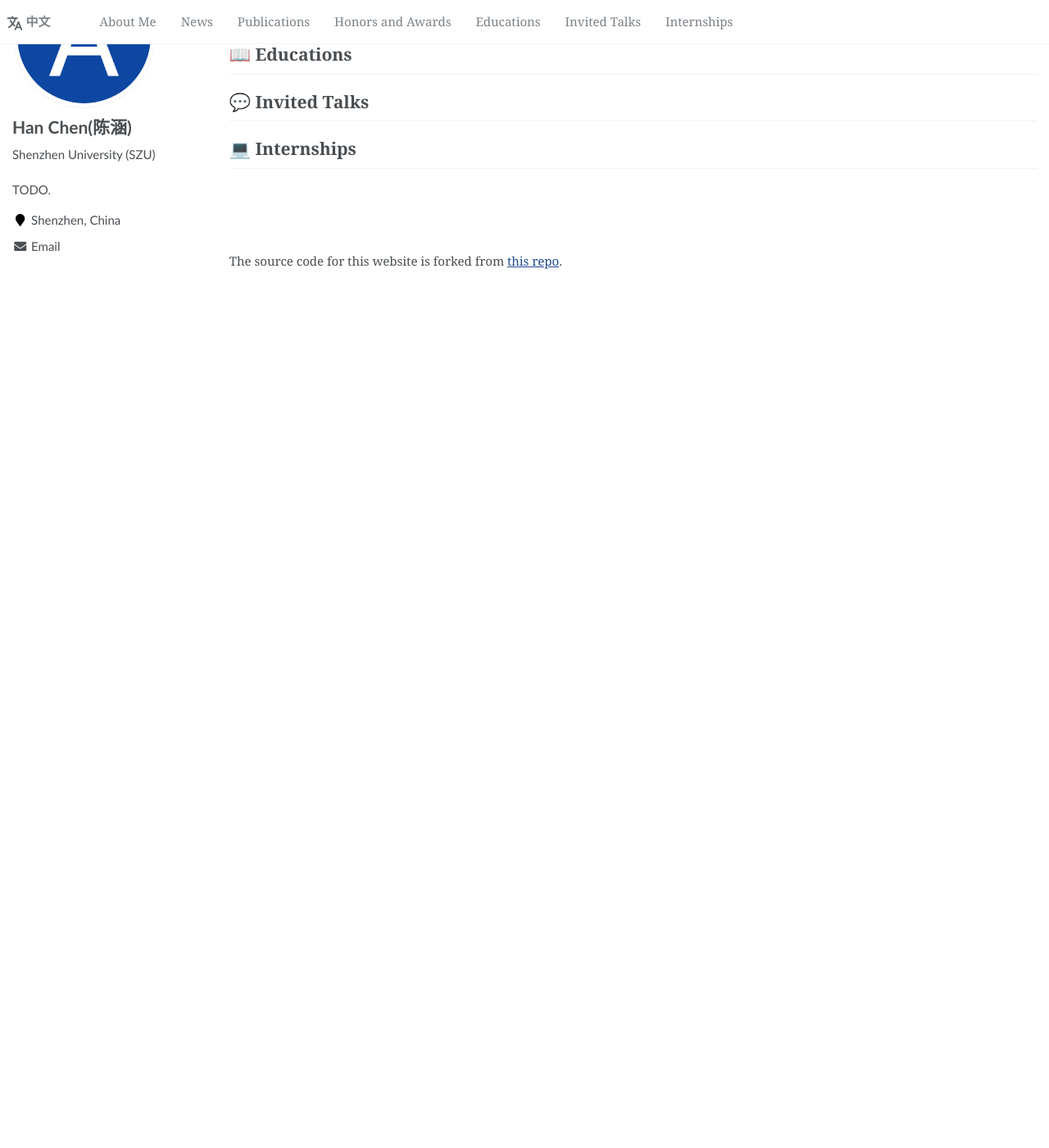
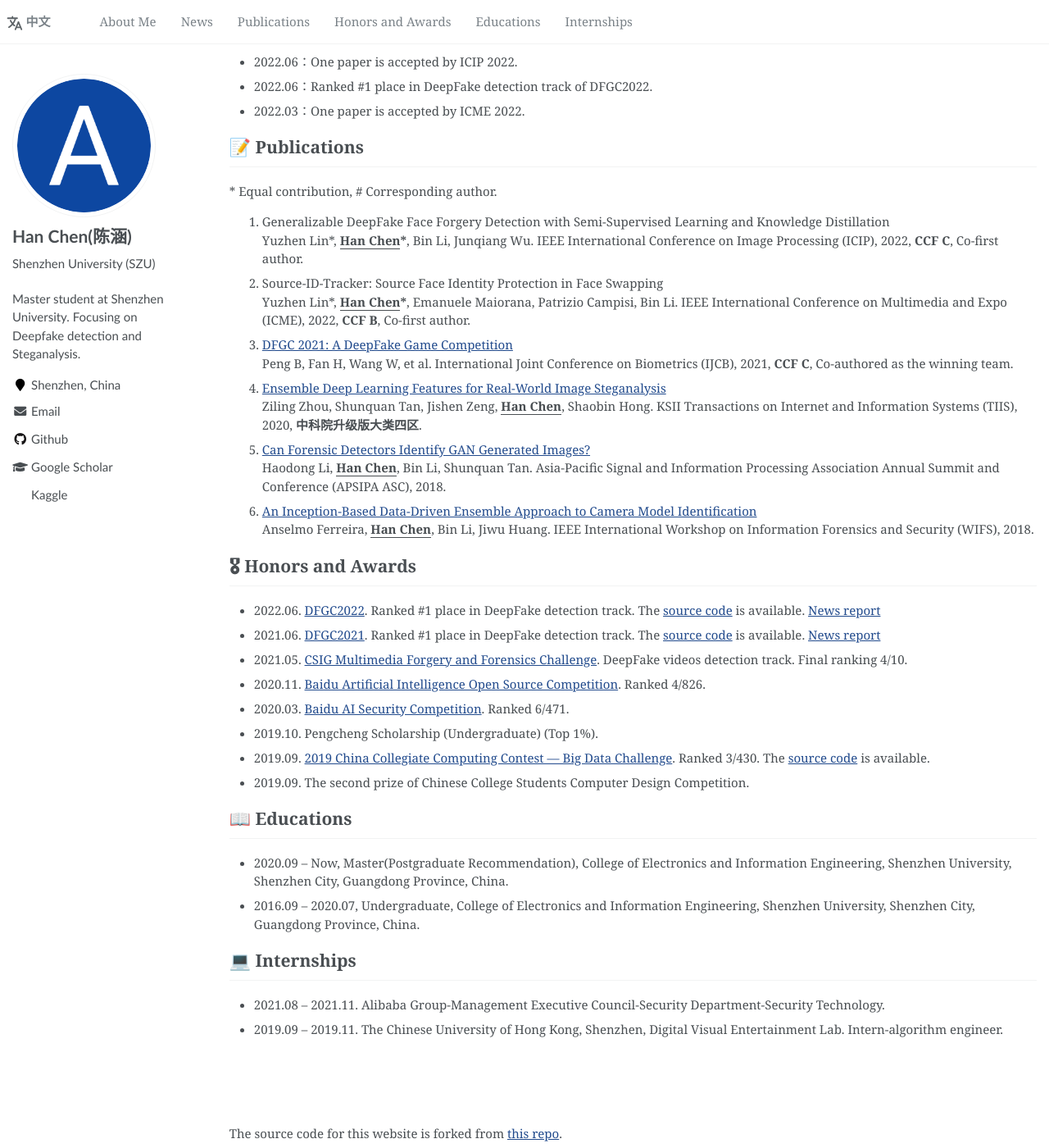
Before and after one commit to chenhanch/chenhanch.github.io, a Jekyll site: the page built from _pages/about.md, in a window 1280 px wide and 1400 px high, scrolled down 209 px. Shown: the whole window at 82% size. Built offline with Jekyll 4.4.1, drawn with Linux system fonts in a browser that asks for light colours; before the commit the page ends 900 px from its top, so only the background shows below that; some of the changed text lies outside the part shown.

Commit message:
update 20220627

```diff
--- a/Gemfile
+++ b/Gemfile
@@ -29,3 +29,4 @@ end
 
 gem "webrick", "~> 1.7"
 gem "activesupport", ">= 4.1.11"
+gem "octokit", ">= 4.25.0"
--- a/_config.yml
+++ b/_config.yml
@@ -7,7 +7,7 @@
 
 # Site Settings
 title                    : "Han Chen(陈涵)"
-description              : "TODO. "
+description              : "Master student at Shenzhen University. Focusing on Deepfake detection and Steganalysis. "
 repository               : "chenhanch.github.io"
 github                   : "chenhanch"
 google_scholar_stats_use_cdn : true
@@ -28,8 +28,9 @@ author:
   location         : "Shenzhen, China"
   employer         :
   pubmed           :
-  googlescholar    :
+  googlescholar    : "https://scholar.google.com.hk/citations?user=gjRK_isAAAAJ&hl=zh-CN"
   email            : "hanchensz97@gmail.com"
+  kaggle           : "han2016130205"
   researchgate     :  # e.g., "https://www.researchgate.net/profile/yourprofile"
   uri              :
   bitbucket        :
@@ -38,7 +39,7 @@ author:
   flickr           :
   facebook         :
   foursquare       :
-  github           : # e.g., "github username"
+  github           : "chenhanch"
   google_plus      :
   keybase          :
   instagram        :
--- a/_data/navigation.yml
+++ b/_data/navigation.yml
@@ -15,8 +15,5 @@ main:
   - title: "Educations"
     url: "/#-educations"
 
-  - title: "Invited Talks"
-    url: "/#-invited-talks"
-
   - title: "Internships"
     url: "/#-internships"
--- a/_includes/author-profile.html
+++ b/_includes/author-profile.html
@@ -118,6 +118,9 @@
       {% if author.wikipedia %}
         <li><a href="https://en.wikipedia.org/wiki/User:{{ author.wikipedia }}"><i class="fab fa-fw fa-wikipedia-w" aria-hidden="true"></i> Wikipedia</a></li>
 {% endif %}
+      {% if author.kaggle %}
+        <li><a href="https://www.kaggle.com/{{ author.kaggle }}"><i class="fas fa-fw fa-kaggle" aria-hidden="true"></i> Kaggle</a></li>
+      {% endif %}
     </ul>
       <div class="author__urls_sm">
       {% if author.uri %}
--- a/_pages/about.md
+++ b/_pages/about.md
@@ -17,14 +17,57 @@ redirect_from:
 
 <span class='anchor' id='about-me'></span>
 
+I graduated from College of Electronics and Information Engineering, Shenzhen University with a bachelor’s degree in 2020. I am currently studying for a master's degree in Information and Communication Engineering at the College of Electronics and Information Engineering, Shenzhen University. My tutor is Professor [Bin Li](http://media-sec.szu.edu.cn/view/libin105.html), now I am studying at [Shenzhen Key Laboratory of Media Information Content Security](http://media-sec.szu.edu.cn/).
+
+My research interest includes Deepfake detection,Multimedia Forensics and Security and Steganalysis.<a href='https://scholar.google.com.hk/citations?user=gjRK_isAAAAJ&hl=zh-CN'><img src="https://img.shields.io/endpoint?url={{ url | url_encode }}&logo=Google%20Scholar&labelColor=f6f6f6&color=9cf&style=flat&label=citations">
+
 # 🔥 News
+
+<span class='anchor' id='-news'></span>
+
+* 2022.06：One paper is accepted by ICIP 2022.
+* 2022.06：Ranked #1 place in DeepFake detection track of DFGC2022.
+* 2022.03：One paper is accepted by ICME 2022.
 
 # 📝 Publications
 
+<span class='anchor' id='-publications'></span>
+
+\* Equal contribution, # Corresponding author.
+
+1. Generalizable DeepFake Face Forgery Detection with Semi-Supervised Learning and Knowledge Distillation <br/>Yuzhen Lin\*, **<u>Han Chen</u>\***, Bin Li, Junqiang Wu. IEEE International Conference on Image Processing (ICIP), 2022, **CCF C**, Co-first author.
+1. Source-ID-Tracker: Source Face Identity Protection in Face Swapping <br/>Yuzhen Lin\*, **<u>Han Chen</u>\***, Emanuele Maiorana, Patrizio Campisi, Bin Li. IEEE International Conference on Multimedia and Expo (ICME), 2022, **CCF B**, Co-first author.
+1. [DFGC 2021: A DeepFake Game Competition](https://ieeexplore.ieee.org/abstract/document/9484387) <br/>Peng B, Fan H, Wang W, et al. International Joint Conference on Biometrics (IJCB), 2021, **CCF C**, Co-authored as the winning team.
+2. [Ensemble Deep Learning Features for Real-World Image Steganalysis](https://www.koreascience.or.kr/article/JAKO202009135419236.page) <br/>Ziling Zhou, Shunquan Tan, Jishen Zeng, **<u>Han Chen</u>**, Shaobin Hong. KSII Transactions on Internet and Information Systems (TIIS), 2020, **中科院升级版大类四区**.
+3. [Can Forensic Detectors Identify GAN Generated Images?](https://ieeexplore.ieee.org/abstract/document/8659461/) <br/>Haodong Li, **<u>Han Chen</u>**, Bin Li, Shunquan Tan. Asia-Pacific Signal and Information Processing Association Annual Summit and Conference (APSIPA ASC), 2018.
+4. [An Inception-Based Data-Driven Ensemble Approach to Camera Model Identification](https://ieeexplore.ieee.org/abstract/document/8630774/) <br/>Anselmo Ferreira, **<u>Han Chen</u>**, Bin Li, Jiwu Huang. IEEE International Workshop on Information Forensics and Security (WIFS), 2018.
+
 # 🎖 Honors and Awards
+
+<span class='anchor' id='-honors-and-awards'></span>
+
+* 2022.06. [DFGC2022](https://codalab.lisn.upsaclay.fr/competitions/3523). Ranked #1 place in DeepFake detection track. The [source code](https://github.com/chenhanch/DFGC-2022-1st-place) is available. [News report](https://mp.weixin.qq.com/s/X4P_7EbrwCj_WpYA_NMsuQ)
+* 2021.06. [DFGC2021](https://competitions.codalab.org/competitions/29583). Ranked #1 place in DeepFake detection track. The [source code](https://github.com/beibuwandeluori/DFGC_Detection) is available. [News report](https://mp.weixin.qq.com/s/popy8H4_D76-vxL5CGGyuQ)
+* 2021.05. [CSIG Multimedia Forgery and Forensics Challenge](http://fmfcc.net/contest-introduction). DeepFake videos detection track. Final ranking 4/10.
+* 2020.11. [Baidu Artificial Intelligence Open Source Competition](https://aistudio.baidu.com/aistudio/competition/detail/42/0/introduction). Ranked 4/826.
+* 2020.03. [Baidu AI Security Competition](https://aistudio.baidu.com/aistudio/competition/detail/15/0/introduction).  Ranked 6/471.
+* 2019.10. Pengcheng Scholarship (Undergraduate) (Top 1%).
+* 2019.09. [2019 China Collegiate Computing Contest — Big Data Challenge](https://www.heywhale.com/home/competition/5cc51043f71088002c5b8840/content). Ranked 3/430. The [source code](https://github.com/ShusenTang/BDC2019) is available.
+* 2019.09. The second prize of Chinese College Students Computer Design Competition.
+
 # 📖 Educations
-# 💬 Invited Talks
+
+<span class='anchor' id='-educations'></span>
+
+* 2020.09 – Now, Master(Postgraduate Recommendation), College of Electronics and Information Engineering, Shenzhen University, Shenzhen City, Guangdong  Province, China.
+* 2016.09 – 2020.07, Undergraduate, College of Electronics and Information Engineering, Shenzhen University, Shenzhen City, Guangdong  Province, China.
+
 # 💻 Internships
+
+<span class='anchor' id='-internships'></span>
+
+* 2021.08 – 2021.11. Alibaba Group-Management Executive Council-Security Department-Security Technology.
+* 2019.09 – 2019.11. The Chinese University of Hong Kong, Shenzhen, Digital Visual Entertainment Lab. Intern-algorithm engineer.
 
 <br/>
 
```
Also changed, not shown: Gemfile.lock, images/en.svg (added).
